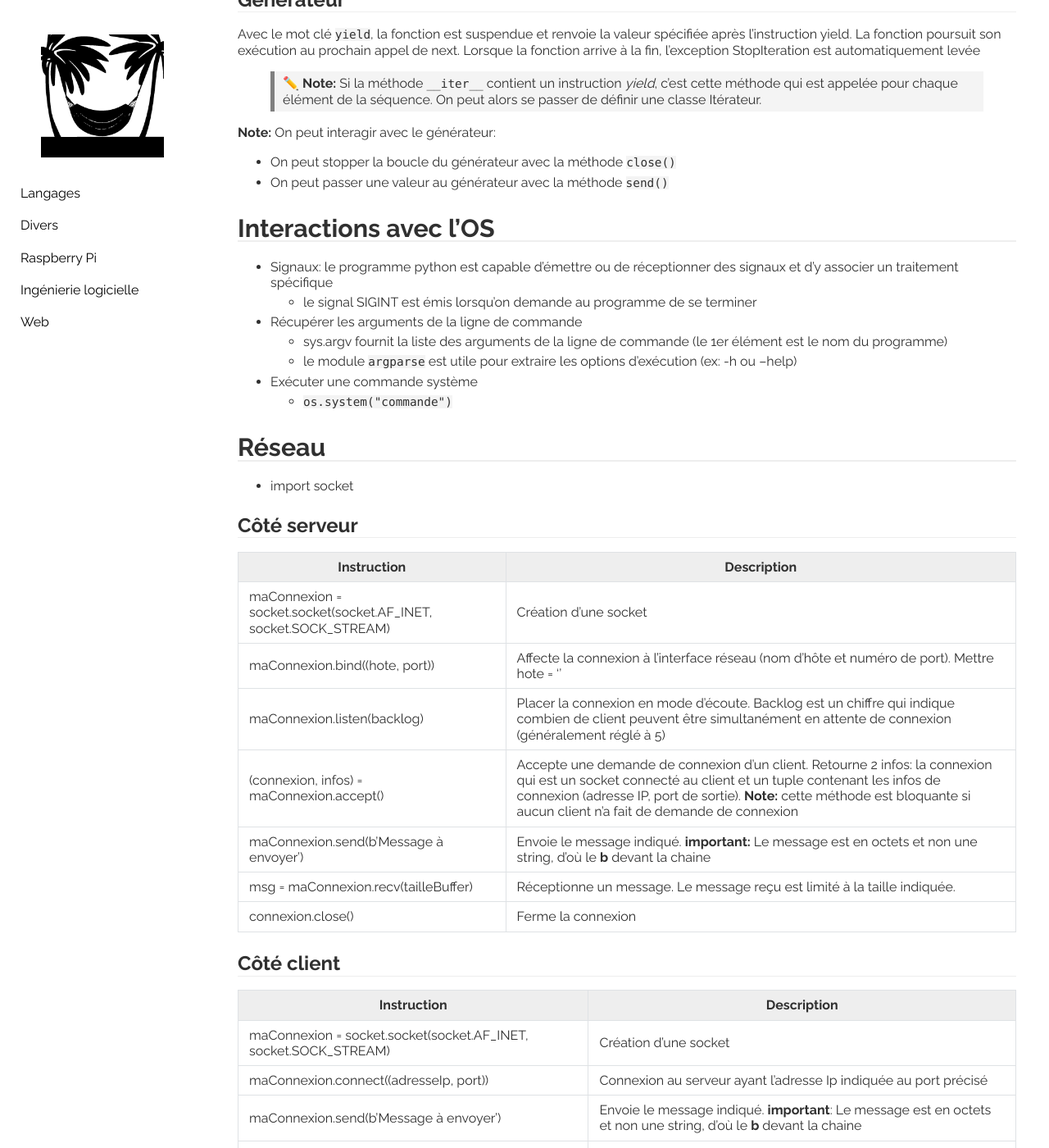
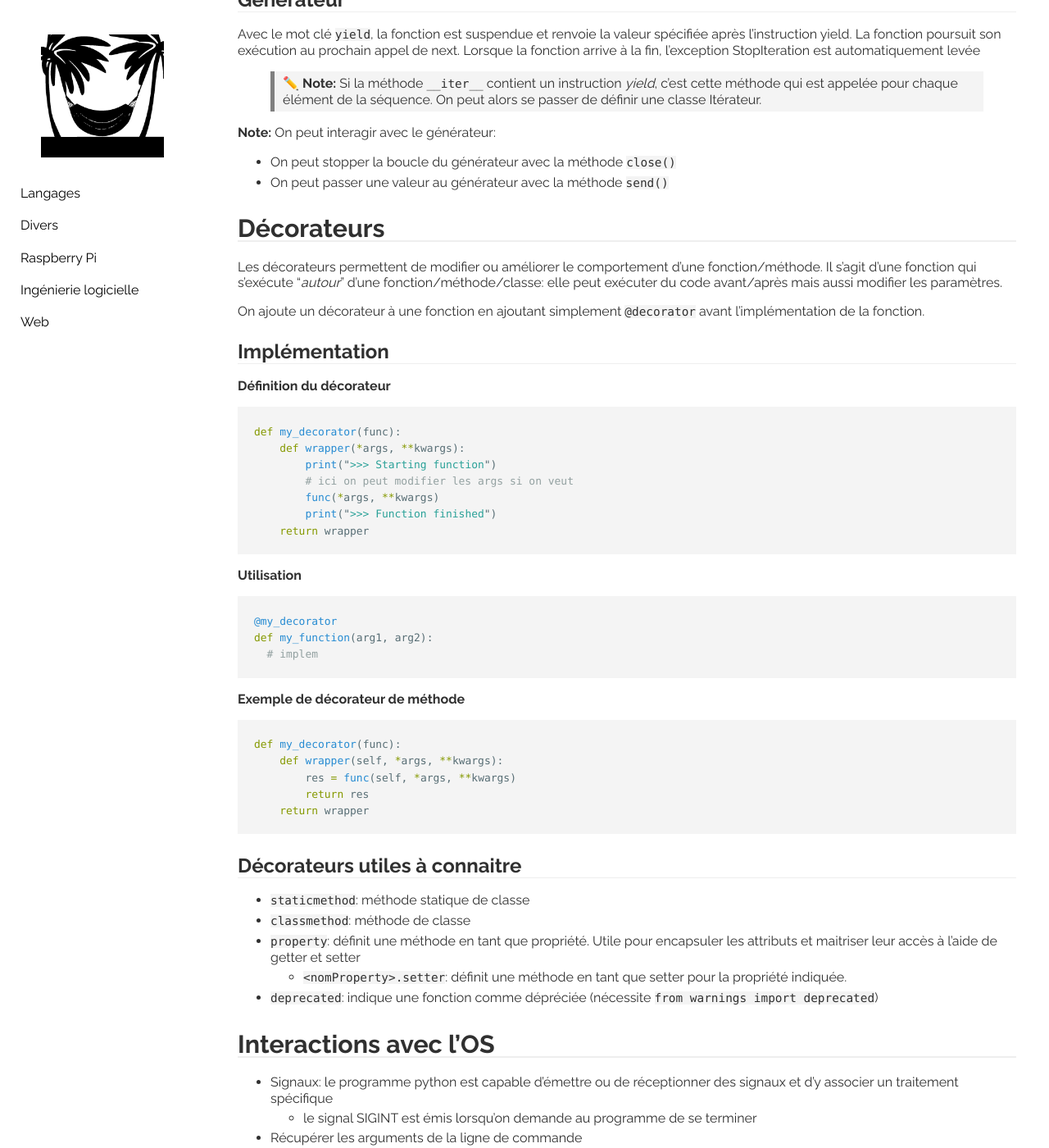
Before and after one commit to behej/lazyjekyll, a Jekyll site: the page built from _languages/python.md, in a window 1280 px wide and 1400 px high, scrolled down 13652 px. Shown: the whole window at 82% size. Built offline with Jekyll 4.4.1, drawn with Linux system fonts in a browser that asks for light colours; some of the changed text lies outside the part shown.

Commit message:
python: decorators

````diff
--- a/_languages/python.md
+++ b/_languages/python.md
@@ -476,6 +476,48 @@ Avec le mot clé `yield`, la fonction est suspendue et renvoie la valeur spécif
 * On peut stopper la boucle du générateur avec la méthode `close()`
 * On peut passer une valeur au générateur avec la méthode `send()`
 
+# Décorateurs
+Les décorateurs permettent de modifier ou améliorer le comportement d'une fonction/méthode. Il s'agit d'une fonction qui s'exécute "*autour*" d'une fonction/méthode/classe: elle peut exécuter du code avant/après mais aussi modifier les paramètres.
+
+On ajoute un décorateur à une fonction en ajoutant simplement `@decorator` avant l'implémentation de la fonction.
+
+## Implémentation
+**Définition du décorateur**
+```python
+def my_decorator(func):
+    def wrapper(*args, **kwargs):
+        print(">>> Starting function")
+        # ici on peut modifier les args si on veut
+        func(*args, **kwargs)
+        print(">>> Function finished")
+    return wrapper
+```
+
+**Utilisation**
+```python
+@my_decorator
+def my_function(arg1, arg2):
+  # implem
+```
+
+**Exemple de décorateur de méthode**
+```python
+def my_decorator(func):
+    def wrapper(self, *args, **kwargs):
+        res = func(self, *args, **kwargs)
+        return res
+    return wrapper
+```
+
+
+## Décorateurs utiles à connaitre
+* `staticmethod`: méthode statique de classe
+* `classmethod`: méthode de classe
+* `property`: définit une méthode en tant que propriété. Utile pour encapsuler les attributs et maitriser leur accès à l'aide de getter et setter
+  * `<nomProperty>.setter`: définit une méthode en tant que setter pour la propriété indiquée.
+* `deprecated`: indique une fonction comme dépréciée (nécessite `from warnings import deprecated`)
+
+
 # Interactions avec l'OS
 * Signaux: le programme python est capable d'émettre ou de réceptionner des signaux et d'y associer un traitement spécifique
   * le signal SIGINT est émis lorsqu'on demande au programme de se terminer
@@ -589,6 +631,7 @@ Une sélection de librairies à connaitre en Python
 * [configparser](https://docs.python.org/3/library/configparser.html): Gérer facilement des fichiers de configuration (fichiers .ini)
 * [logging](https://docs.python.org/3/library/logging.html): Créer facilement des fichiers de log (avec niveau de détails des logs, timestamp, etc.)
 * [docx](https://python-docx.readthedocs.io/en/latest/): Manipuler des fichiers Microsoft Word
+* [itertools](https://docs.python.org/3/library/itertools.html): Outils d'itération supers puissants: accumulation, création de toutes les combinaisons possibles entre plusieurs listes, etc.
 
 # Virtual environment
 Les environnements virtuels permettent de spécifier des packages différents à des versions données pour un projet particulier. L'intérêt est que chaque projet peut posséder ses propres dépendances sans se soucier des projets annexes ou encore de l'installation système. Le tout étant portable d'un poste de travail à un autre très simplement.
````
